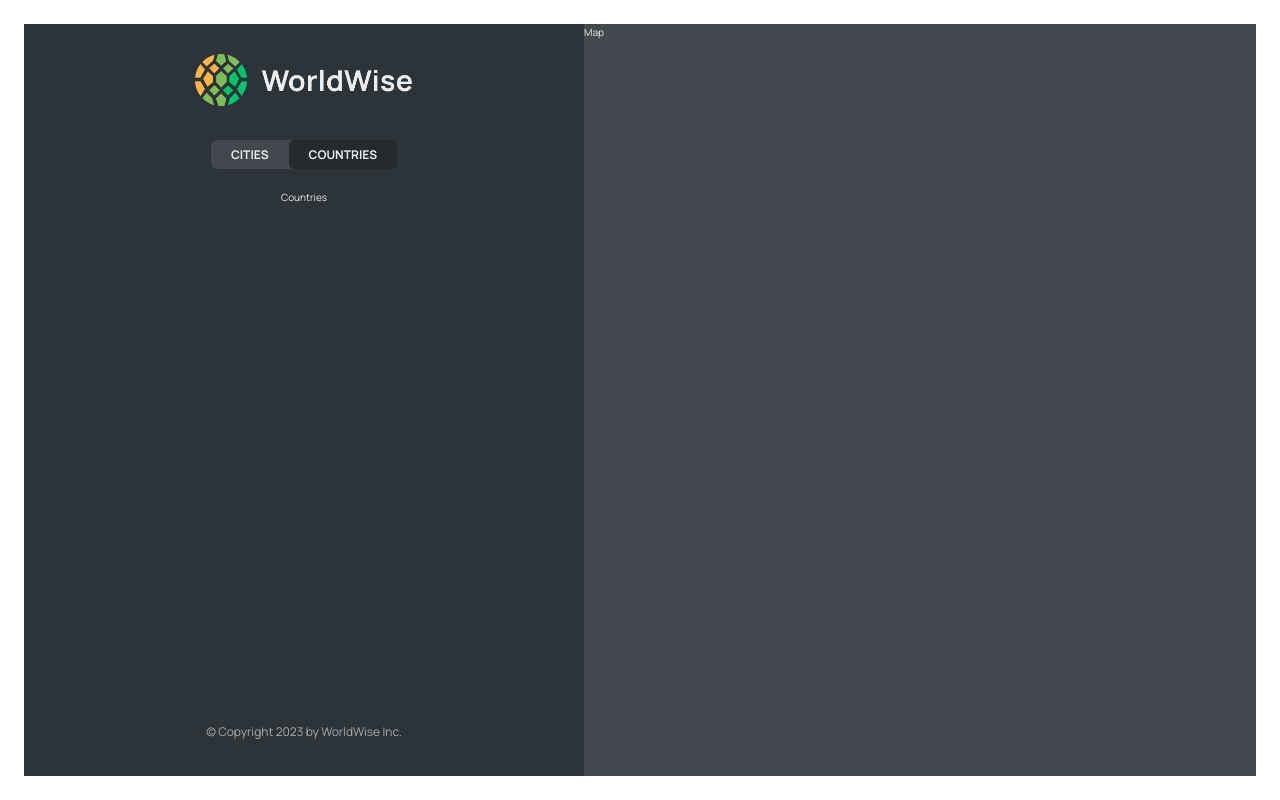
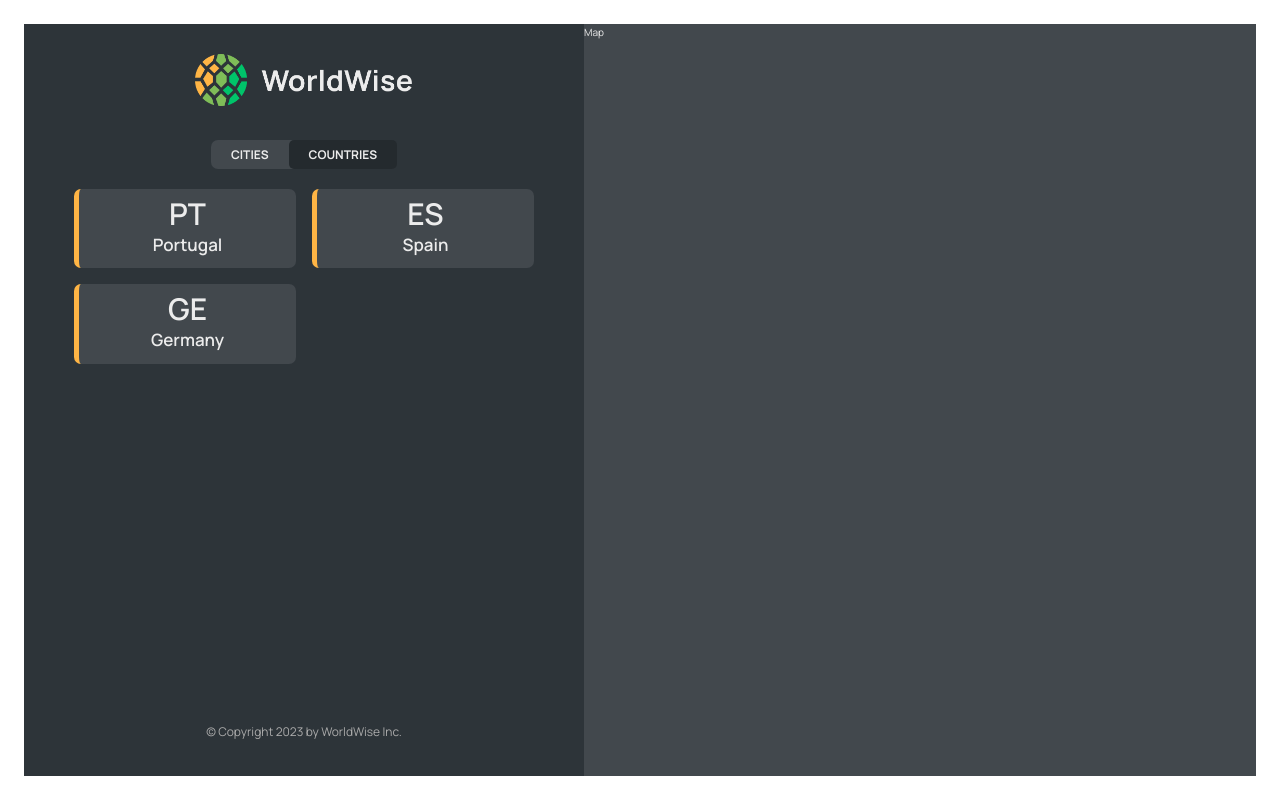
Before and after one commit to jeherold/jonas-worldwise, a React (Vite) app: page /app/countries in a window 1280 px wide. Built offline with nearby package versions, Linux system fonts and the light colour scheme; data requests are answered from the project's data file.

Commit message:
outlet comps cities and countries

```diff
--- a/data/cities.json
+++ b/data/cities.json
@@ -3,7 +3,7 @@
     {
       "cityName": "Lisbon",
       "country": "Portugal",
-      "emoji": "❤",
+      "emoji": "PT",
       "date": "2027-10-31T15:59:59.138Z",
       "notes": "My favorite city so far!",
       "position": {
@@ -15,7 +15,7 @@
     {
       "cityName": "Madrid",
       "country": "Spain",
-      "emoji": "❤",
+      "emoji": "ES",
       "date": "2027-07-15T08:22:53.976Z",
       "notes": "",
       "position": {
@@ -27,7 +27,7 @@
     {
       "cityName": "Berlin",
       "country": "Germany",
-      "emoji": "❤",
+      "emoji": "GE",
       "date": "2027-02-12T09:24:11.863Z",
       "notes": "Amazing 😃",
       "position": {
@@ -35,6 +35,30 @@
         "lng": 13.376933665713324
       },
       "id": 98443197
+    },
+    {
+      "cityName": "Braga",
+      "country": "Portugal",
+      "emoji": "PT",
+      "date": "2027-10-31T15:59:59.138Z",
+      "notes": "My favorite city so far!",
+      "position": {
+        "lat": 38.727881642324164,
+        "lng": -9.140900099907554
+      },
+      "id": 123499873
+    },
+    {
+      "cityName": "Barcelona",
+      "country": "Spain",
+      "emoji": "ES",
+      "date": "2027-07-15T08:22:53.976Z",
+      "notes": "",
+      "position": {
+        "lat": 40.46635901755316,
+        "lng": -3.7133789062500004
+      },
+      "id": 8730234
     }
   ]
 }
--- a/src/App.jsx
+++ b/src/App.jsx
@@ -1,4 +1,6 @@
 import { BrowserRouter, Routes, Route } from 'react-router-dom';
+import { useEffect, useState } from 'react';
+
 import Product from './pages/Product';
 import Pricing from './pages/Pricing';
 import HomePage from './pages/Homepage';
@@ -6,7 +8,7 @@
 import AppLayout from './pages/AppLayout';
 import Login from './pages/Login';
 import CityList from './components/CityList';
-import { useEffect, useState } from 'react';
+import CountryList from './components/CountryList';
 
 const BASE_URL = 'http://localhost:9000';
 
@@ -46,7 +48,10 @@
             path="cities"
             element={<CityList cities={cities} isLoading={isLoading} />}
           />
-          <Route path="countries" element={<p>Countries</p>} />
+          <Route
+            path="countries"
+            element={<CountryList cities={cities} isLoading={isLoading} />}
+          />
           <Route path="form" element={<p>Form</p>} />
         </Route>
         <Route path="*" element={<PageNotFound />} />
--- a/src/components/CountryItem.jsx
+++ b/src/components/CountryItem.jsx
@@ -1,10 +1,10 @@
-import styles from "./CountryItem.module.css";
+import styles from './CountryItem.module.css';
 
-function CountryItem({ country }) {
+function CountryItem({ city }) {
   return (
     <li className={styles.countryItem}>
-      <span>{country.emoji}</span>
-      <span>{country.country}</span>
+      <span>{city.emoji}</span>
+      <span>{city.country}</span>
     </li>
   );
 }
--- /dev/null
+++ b/src/components/CountryList.jsx
@@ -0,0 +1,30 @@
+import Spinner from './Spinner';
+import CountryItem from './CountryItem';
+import styles from './CountryList.module.css';
+import Message from './Message';
+
+function CountryList({ cities, isLoading }) {
+  console.log(cities);
+  if (isLoading) return <Spinner />;
+
+  if (!cities.length)
+    return (
+      <Message message="Add your first city by clicking on a city on the map" />
+    );
+
+  const countries = cities?.reduce((arr, city) => {
+    if (!arr.map((el) => el.country).includes(city.country))
+      return [...arr, { country: city.country, emoji: city.emoji }];
+    else return arr;
+  }, []);
+
+  return (
+    <ul className={styles.countryList}>
+      {countries.map((country) => (
+        <CountryItem city={country} key={country.id} />
+      ))}
+    </ul>
+  );
+}
+
+export default CountryList;
```
